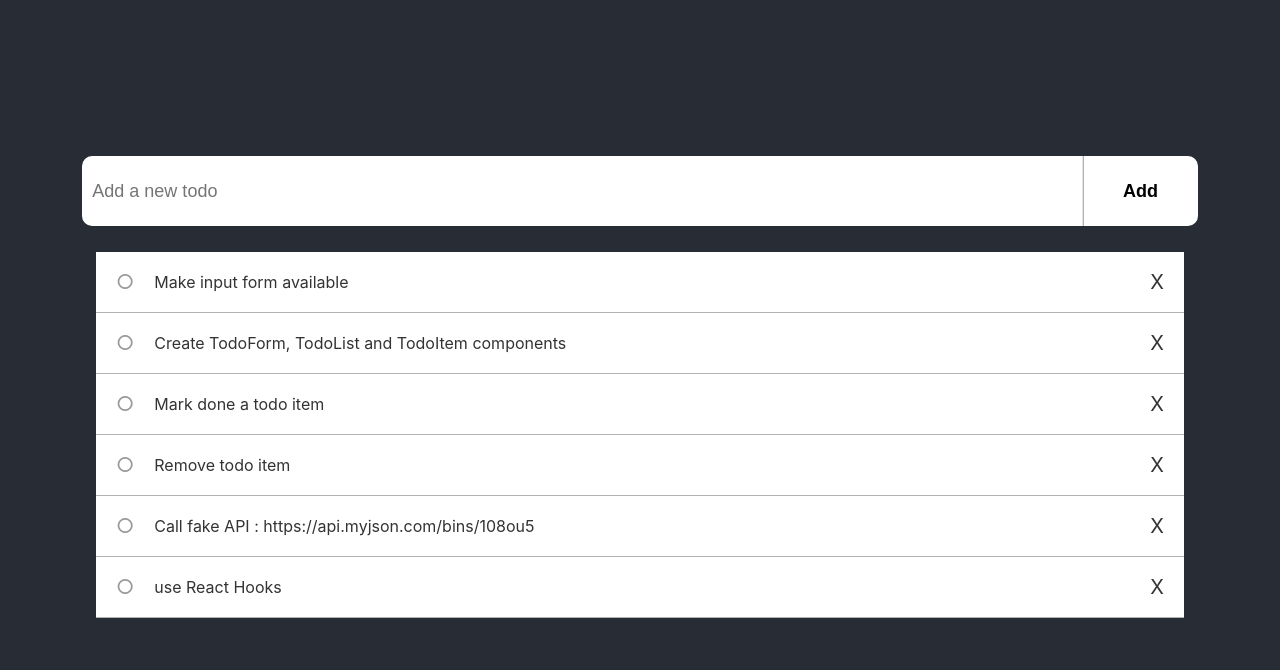
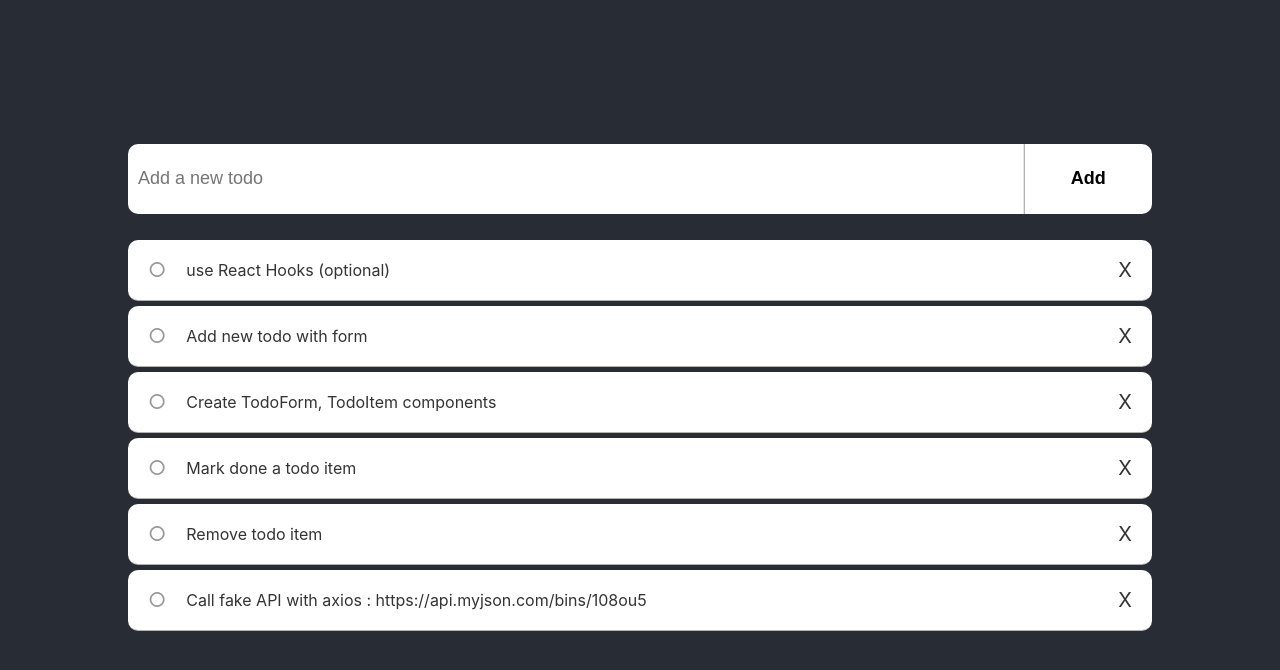
Before and after one commit to TROZ-WEB/TodoListReact, a React (Create React App) app: page / in a window 1280 px wide. Shown: the top 670 px of the page. Built offline with nearby package versions, Linux system fonts and the light colour scheme; the HTML template or start-up script is replaced by a standard one.

Commit message:
improve exo

```diff
--- a/src/App.css
+++ b/src/App.css
@@ -3,19 +3,25 @@
   background-color: #282c34;
   min-height: 100vh;
   display: flex;
-  flex-direction: column;
   align-items: center;
   justify-content: center;
   font-size: calc(10px + 2vmin);
   color: white;
 }
 
+.wrapper {
+  padding: 0 0vw;
+  min-width: 80%;
+
+}
+
 form {
-  width: 90%;
+  width: 100%;
+  display: flex;
 }
 
 input {
-  width: 85%;
+  width: 100%;
   height: 50px;
   font-size: 18px;
   padding: 10px;
@@ -26,8 +32,8 @@ input {
   border-bottom-right-radius: 0px;
 }
 
-button[type="submit"] {
-  width: 10%;
+button {
+  width: 150px;
   height: 70px;
   padding: 0;
   font-size: 18px;
@@ -40,23 +46,24 @@ button[type="submit"] {
   border-left: 1px solid rgba(0,0,0,0.3);
   cursor: pointer;
 }
-button[type="submit"]:focus {
+button:focus {
   outline: none;
 }
-button[type="submit"]:hover {
+button:hover {
   background: rgba(255,255,255,0.97);
 }
 
 ul {
   list-style: none;
   padding: 0;
-  width: 85%;
-  border-radius: 10px;
+  width: 100%;
 
 }
 ul li {
+  border-radius: 10px;
   font-size: 16px;
   background: white;
+  margin-bottom: 5px;
   height: 60px;
   line-height: 60px;
   text-align: left;
--- a/src/App.js
+++ b/src/App.js
@@ -7,12 +7,12 @@ class App extends Component {
     super(props);
     this.state = {
       todos: [
-        { done: false, text: 'Make input form available' },
-        { done: false, text: 'Create TodoForm, TodoList and TodoItem components' },
-        { done: false, text: 'Mark done a todo item' },
-        { done: false, text: 'Remove todo item' },
-        { done: false, text: 'Call fake API : https://api.myjson.com/bins/108ou5' },
-        { done: false, text: 'use React Hooks' },
+        { id: 0, done: false, text: 'use React Hooks (optional)' },
+        { id: 1, done: false, text: 'Add new todo with form' },
+        { id: 2, done: false, text: 'Create TodoForm, TodoItem components' },
+        { id: 3, done: false, text: 'Mark done a todo item' },
+        { id: 4, done: false, text: 'Remove todo item' },
+        { id: 5, done: false, text: 'Call fake API with axios : https://api.myjson.com/bins/108ou5' },
       ],
     }
   }
@@ -22,6 +22,7 @@ class App extends Component {
 
     return (
       <div className="App">
+        <div className="wrapper">
           <form>
             <input
               type="text"
@@ -33,7 +34,7 @@ class App extends Component {
           <ul>
             {
               todos.map((item, index) => (
-                <li key={index}>
+                  <li key={item.id}>
                     <span className={item.done ? 'done' : 'undone'}>&#9675;</span>
                     {item.text}
                     <span className="remove">X</span>
@@ -42,6 +43,7 @@ class App extends Component {
             }
           </ul>
         </div>
+      </div>
     );
   }
 }
```
Lines whose indentation alone changed are shown as unchanged.
